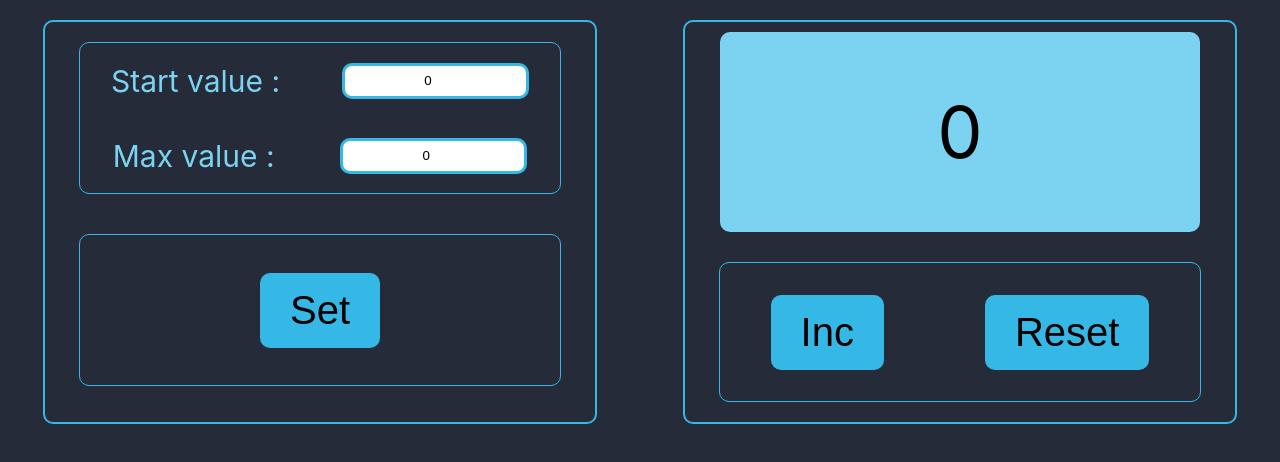
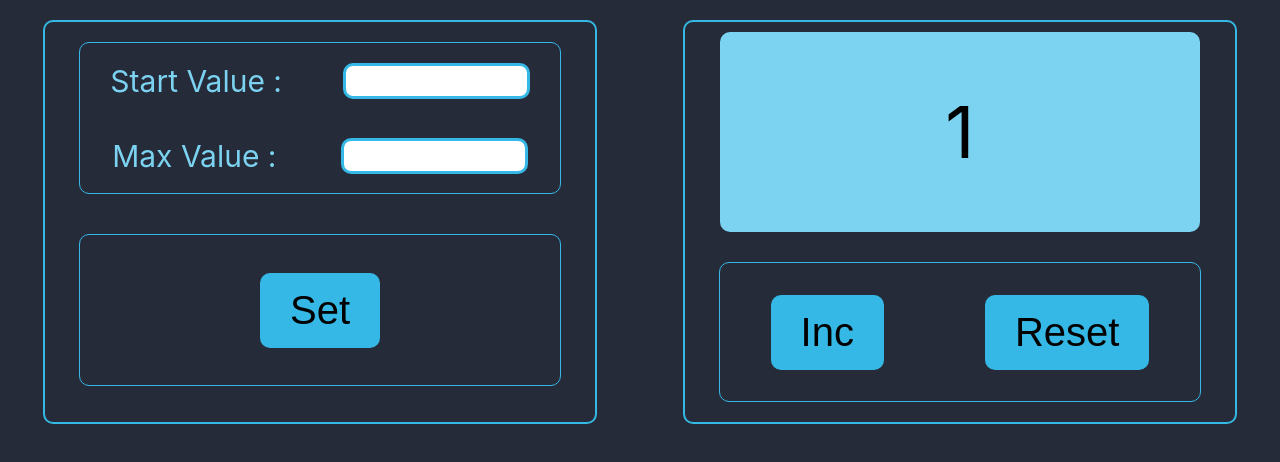
Before and after one commit to FilimonovKostya/Counter, a React (Create React App) app: page / in a window 1280 px wide. Shown: the top 462 px of the page. Built offline with nearby package versions, Linux system fonts and the light colour scheme.

Commit message:
Правильная структура

```diff
--- a/src/App.css
+++ b/src/App.css
@@ -5,7 +5,7 @@ body {
 .app{
   display: flex;
   justify-content: space-around;
-  flex-direction: row-reverse;
+
 }
 
 .wrapper {
--- a/src/App.tsx
+++ b/src/App.tsx
@@ -1,63 +1,13 @@
-import React, {useState} from 'react';
+import React from 'react';
 import './App.css';
-import WindowCounter from './Components/WindowCounter';
-import CleverButtons from './Components/CleverButtons';
-import {Settings} from "./Components/Settings";
-
+import {Settings} from "./Components/Block-Settings/Settings";
+import WindowCounter from "./Components/WindowCounter/WindowCounter";
 
 function App() {
-
-    let [startValue, setStartValue] = useState<number>(0)
-
-    let [prevStartValue, setPrevStartValue] = useState<Array<number>>([])
-    console.log(prevStartValue)
-    const oldValue = startValue
-
-    let [maxValue, setMaxValue] = useState<number>(0)
-
-    function incNumbers() {
-
-        if (startValue < maxValue) {
-            setStartValue(startValue + 1)
-            prevStartValue.push(startValue)
-        } else if (startValue === maxValue) {
-            alert('StarValue === MaxValue')
-        } else {
-            alert('Одно положительно а другое отрицательное или все отрицательные')
-        }
-    }
-
-    function resNumber() {
-
-        if (startValue < maxValue) {
-         setStartValue(prevStartValue[0])
-        } else {
-            setStartValue( startValue  )
-        }
-    }
-
-    function getStartValue(value: number) {
-        setStartValue(value)
-    }
-
-    function getMaxValue(value: number) {
-        setMaxValue(value)
-    }
-
-    return (
-        <div className={'app'}>
-            <div className={'wrapper'}>
-                <WindowCounter startValue={startValue} maxValue={maxValue} />
-
-                <CleverButtons startValue={startValue}
-                               maxValue={maxValue}
-                               incNumbers={incNumbers}
-                               resNumbers={resNumber}/>
-            </div>
-            <Settings getStartValue={getStartValue} getMaxValue={getMaxValue} setPrevStartValue={setPrevStartValue}/>
-        </div>
-
-    );
+    return <div className={'app'}>
+        <Settings/>
+      <WindowCounter/>
+    </div>
 }
 
 export default App;
--- /dev/null
+++ b/src/Components/Block-Settings/CleverButtons.tsx
@@ -0,0 +1,12 @@
+import React from 'react';
+
+type CleverButtonsPropsType = {
+    title: string
+}
+
+function CleverButtons(props: CleverButtonsPropsType) {
+    return <button className={'incRes'}> {props.title} </button>
+
+}
+
+export default CleverButtons;
--- /dev/null
+++ b/src/Components/Block-Settings/Inputs.tsx
@@ -0,0 +1,13 @@
+import React from "react";
+
+type InputPropsType = {
+    inputName: string
+}
+
+export function Inputs(props: InputPropsType) {
+    return <div className={'valueInput'}>
+        <span> {props.inputName} </span>
+        <input type="number"/>
+    </div>
+
+}
--- /dev/null
+++ b/src/Components/Block-Settings/Settings.tsx
@@ -0,0 +1,17 @@
+import React from "react";
+import {Inputs} from "./Inputs";
+import CleverButtons from "./CleverButtons";
+
+export function Settings() {
+    return <div className={'wrapper'}>
+        <div className={'incReset settings'}>
+
+            <Inputs inputName={'Start Value : '}/>
+            <Inputs inputName={'Max Value : '}/>
+
+        </div>
+        <div className={'incReset'}>
+            <CleverButtons title={'Set'}/>
+        </div>
+    </div>
+}
--- a/src/Components/CleverButtons.tsx
+++ /dev/null
@@ -1,25 +0,0 @@
-import React from "react";
-
-type CleverButtonsPropsType = {
-    startValue: number
-    maxValue:number
-    incNumbers: () => void
-    resNumbers: () => void
-}
-
-function CleverButtons(props:CleverButtonsPropsType) {
-    return <div className={'incReset'}>
-
-        <button onClick={props.incNumbers}
-                className={'incRes'}
-                // disabled={props.startValue < props.maxValue }
-        >Inc</button>
-
-        <button onClick={props.resNumbers}
-                className={'incRes'}
-                // disabled={props.startValue === props.maxValue }
-        >Reset</button>
-    </div>
-}
-
-export default CleverButtons
--- a/src/Components/Settings.tsx
+++ /dev/null
@@ -1,51 +0,0 @@
-import React, {ChangeEvent, useState} from "react";
-
-type SettingsPropsType = {
-    getStartValue: (value: number) => void
-    getMaxValue: (value: number) => void
-    setPrevStartValue:any
-}
-
-export function Settings(props: SettingsPropsType) {
-
-    let [inputStartValue, setInputStartValue] = useState<number>(0)
-
-    function changeStartInputValue(e: ChangeEvent<HTMLInputElement>) {
-      return  setInputStartValue(+e.currentTarget.value)
-    }
-
-
-
-    let [inputMaxValue, setInputMaxValue] = useState<number>(0)
-
-    function changeMaxInputValue(e: ChangeEvent<HTMLInputElement>) {
-        setInputMaxValue(+e.currentTarget.value)
-    }
-
-    function set() {
-        props.getStartValue(inputStartValue)
-        props.getMaxValue(inputMaxValue)
-        props.setPrevStartValue([])
-    }
-
-
-    return <div className={'wrapper'}>
-
-        <div className={'incReset settings'}>
-
-            <div className={'valueInput'}>
-                <span>Start value : </span>
-                <input type="number" value={inputStartValue} onChange={changeStartInputValue}/>
-            </div>
-
-            <div className={'valueInput'}>
-                <span>Max value : </span>
-                <input type="number" value={inputMaxValue} onChange={changeMaxInputValue}/>
-            </div>
-        </div>
-
-        <div className={'incReset'}>
-            <button className={'incRes'} onClick={set}>Set</button>
-        </div>
-    </div>
-}
--- a/src/Components/WindowCounter.tsx
+++ /dev/null
@@ -1,14 +0,0 @@
-import React from "react";
-
-type PropsType = {
-    startValue: number
-    maxValue:number
-}
-
-function WindowCounter(props: PropsType) {
-    return <div className={'window'}>
-        <span >{props.startValue}</span>
-    </div>
-}
-
-export default WindowCounter
--- /dev/null
+++ b/src/Components/WindowCounter/Window.tsx
@@ -0,0 +1,9 @@
+import React from "react";
+
+function Window(){
+    return <div className={'window'}>
+        <span>1</span>
+    </div>
+}
+
+export default Window
--- /dev/null
+++ b/src/Components/WindowCounter/WindowCounter.tsx
@@ -0,0 +1,17 @@
+import React from 'react';
+import Window from "./Window";
+import CleverButtons from "../Block-Settings/CleverButtons";
+
+function WindowCounter() {
+    return <div className={'wrapper'}>
+        <Window/>
+
+        <div className={'incReset'}>
+            <CleverButtons title={'Inc'}/>
+            <CleverButtons title={'Reset'}/>
+        </div>
+
+    </div>
+}
+
+export default WindowCounter
```
